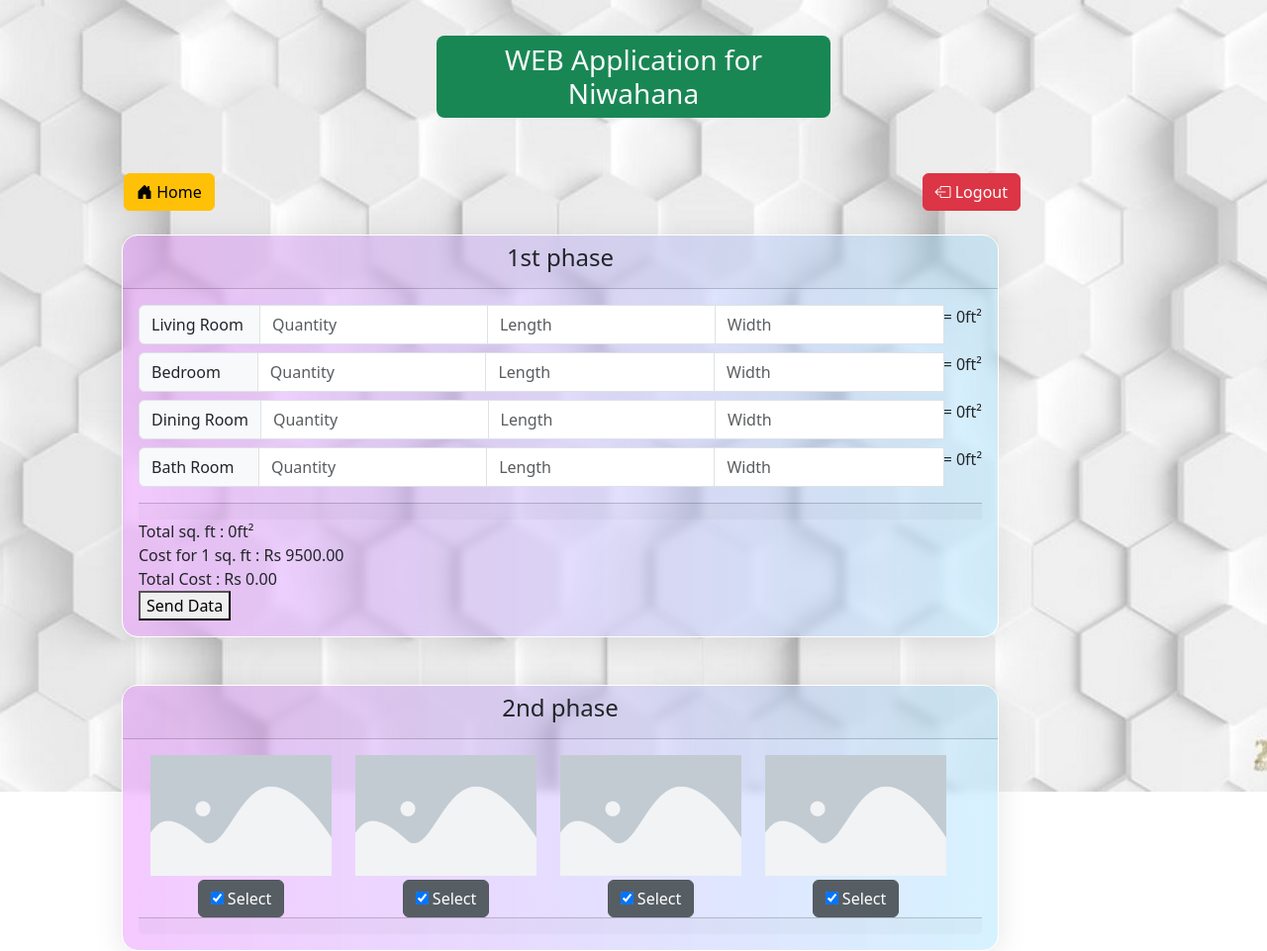
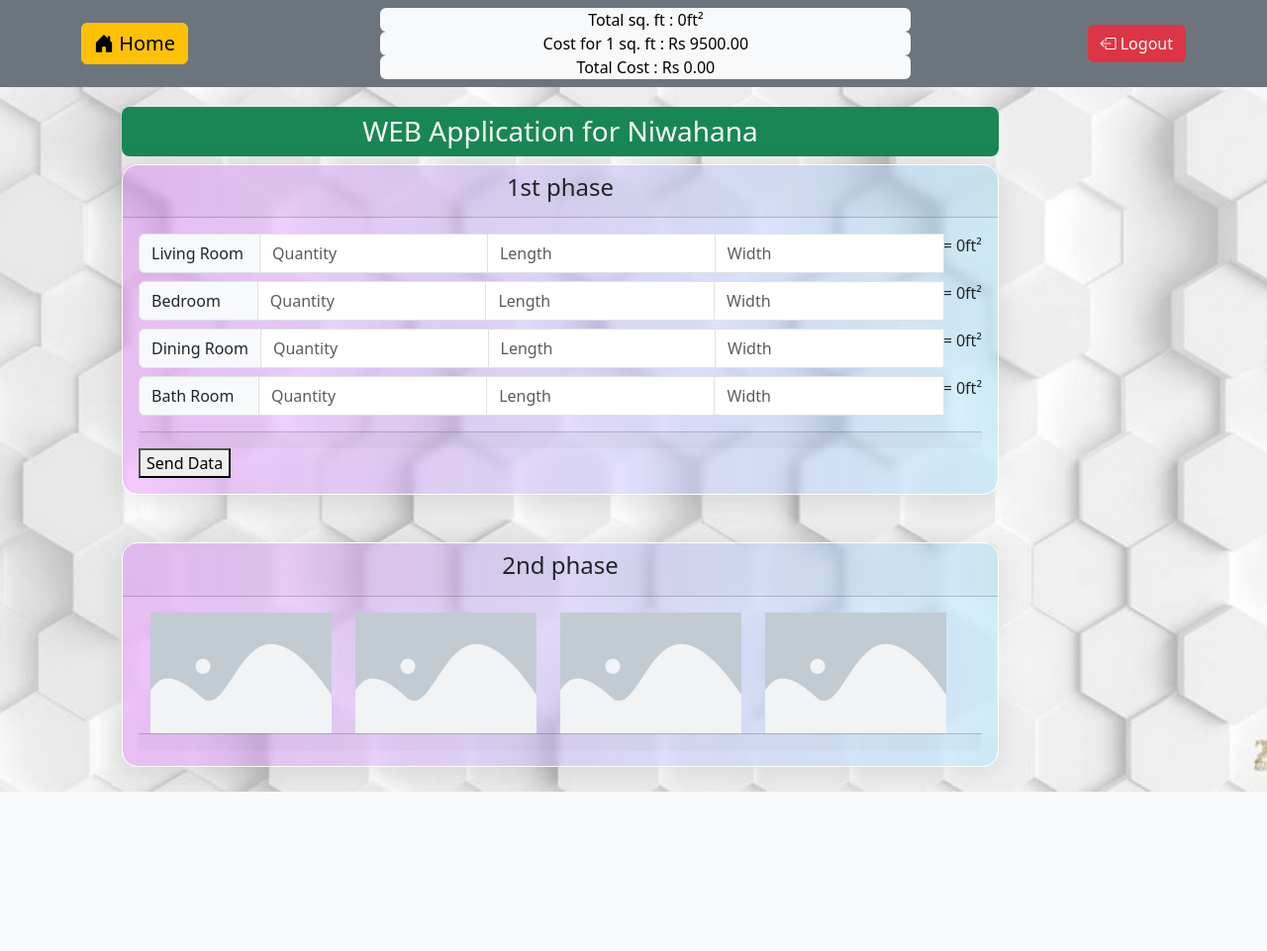
Before and after one commit to razorisuru/niwahana-app, a PHP site: page /view.php in a window 1280 px wide. Shown: the whole page at 99% size. After the commit the page ends 800 px from the top, so only its background shows below. Run offline with PHP 8.4, Linux system fonts and the light colour scheme; a user stored in the database is signed in; data comes from the database, SQL or seed files in the repository.

Commit message:
Nav bar updated to sticky

```diff
--- a/app.js
+++ b/app.js
@@ -31,34 +31,3 @@ setInterval(function multiply() {
     document.getElementById("sqft1").innerHTML = "Cost for 1 sq. ft : Rs " + sqft1 +".00";
     document.getElementById("cost").innerHTML = "Total Cost : Rs " + cost+".00";
   }, 500);
-
-  function sendData() {
-    // Get the value of your JavaScript variable
-    const phpsqft = sqft;
-    const phpcost = cost;
-
-    // Create a new AJAX request
-    const xhttp = new XMLHttpRequest();
-
-    // Set the request method and URL
-    xhttp.open("POST", db.php, true);
-
-    // Set the request header to indicate that we are sending JSON data
-    xhttp.setRequestHeader("Content-type", "application/json");
-
-    // Define what should happen when the response comes back
-    xhttp.onreadystatechange = function() {
-      if (this.readyState == 4 && this.status == 200) {
-        // Display the response message
-        alert(this.responseText);
-      }
-    };
-
-    // Create a JSON object with the value of your JavaScript variable
-    const data1 = JSON.stringify({phpsqft: phpsqft});
-    const data2 = JSON.stringify({phpcost: phpcost});
-
-    // Send the request with the JSON data as the payload
-    xhttp.send(data1);
-    xhttp.send(data2);
-  }
--- a/view.php
+++ b/view.php
@@ -41,13 +41,7 @@ $result = mysqli_query($mysqli, "SELECT * FROM products ORDER BY id ASC");
 	background-repeat: no-repeat;">
 
 
-		<div class="row">
-			<div class="col-md-4"></div>
-			<div class="col-md-4 text-center">
-			<h3 class="text-center p-2 text-light mt-3 rounded-3 text-bg-success">WEB Application for Niwahana</h3>
-			</div>
-			<div class="col-md-4"></div>
-		</div>
+
 
 
 	<div class="mt-5 row container">
@@ -55,7 +49,6 @@ $result = mysqli_query($mysqli, "SELECT * FROM products ORDER BY id ASC");
 		<div class="col-md-10 ">
 
 				<div class="float">
-				<a class="btn btn-warning" href="index.php"><i class="bi bi-house-door-fill"></i> Home</a>
 				<!-- <?php
 				global $role;
 				$role = $_SESSION['role'];
@@ -65,13 +58,34 @@ $result = mysqli_query($mysqli, "SELECT * FROM products ORDER BY id ASC");
 					}
 				?> -->
 				</div>
-				<div class="fmt d-flex float-end">
-					<a class="btn btn-danger" href="logout.php"><i class="bi bi-box-arrow-left"></i> Logout</a>
-				</div>
+
 
 		<br/>
 	</div>
 
+		<nav class="navbar navbar-expand-lg fixed-top navbar-light bg-secondary">
+			<div class="container">
+					<a class="navbar-brand btn btn-warning" href="index.php"><i class="bi bi-house-door-fill"></i> Home</a>
+					<div class="row">
+						<div class="text-bg-light text-center rounded-2" id="sqft"></div>
+                        <div class="text-bg-light text-center rounded-2" id="sqft1"></div>
+                        <div class="text-bg-light text-center rounded-2" id="cost"></div>
+					</div>
+					<div class=" d-flex float-end">
+						<a class="btn btn-danger" href="logout.php"><i class="bi bi-box-arrow-left"></i> Logout</a>
+					</div>
+
+			</div>
+
+		</nav>
+
+	<div class="row">
+			<div class="col-md-1"></div>
+			<div class="col-md-10  text-center">
+			<h3 class="text-center p-2 text-light mt-3 rounded-3 text-bg-success ">WEB Application for Niwahana</h3>
+			</div>
+			<div class="col-md-1"></div>
+		</div>
 
 	<div class="row 1stphase">
 		<div class="col-md-1"></div>
@@ -126,10 +140,9 @@ $result = mysqli_query($mysqli, "SELECT * FROM products ORDER BY id ASC");
                               <!-- <input class="btn" type="submit" name="submit" /> -->
                             </form>
                             <div class="text-center card-footer"></div>
-                            <div class="">
-                              <div id="sqft"></div>
-                              <div id="sqft1"></div>
-                              <div id="cost"></div>
+                            <div class="col-md-4">
+
+
                             </div>
                             <button onclick="sendData()">Send Data</button>
                             <div id="response"></div>
@@ -154,41 +167,25 @@ $result = mysqli_query($mysqli, "SELECT * FROM products ORDER BY id ASC");
 							<div class="col-md-3">
 								<div class="text-center">
 									<img src="img/placeholder-image.webp" class="img-fluid" alt="...">
-									<div class="btn-group-toggle" data-toggle="buttons">
-										<label class="btn btn-secondary active mt-1">
-											<input type="checkbox" checked autocomplete="off"> Select
-										</label>
-									</div>
+
 								</div>
 							</div>
 							<div class="col-md-3">
 								<div class="text-center">
 									<img src="img/placeholder-image.webp" class="img-fluid" alt="...">
-									<div class="btn-group-toggle" data-toggle="buttons">
-										<label class="btn btn-secondary active mt-1">
-											<input type="checkbox" checked autocomplete="off"> Select
-										</label>
-									</div>
+
 								</div>
 							</div>
 							<div class="col-md-3">
 								<div class="text-center">
 									<img src="img/placeholder-image.webp" class="img-fluid" alt="...">
-									<div class="btn-group-toggle" data-toggle="buttons">
-										<label class="btn btn-secondary active mt-1">
-											<input type="checkbox" checked autocomplete="off"> Select
-										</label>
-									</div>
+
 								</div>
 							</div>
 							<div class="col-md-3">
 								<div class="text-center">
 									<img src="img/placeholder-image.webp" class="img-fluid" alt="...">
-									<div class="btn-group-toggle" data-toggle="buttons">
-										<label class="btn btn-secondary active mt-1">
-											<input type="checkbox" checked autocomplete="off"> Select
-										</label>
-									</div>
+
 								</div>
 							</div>
 						</div>
@@ -206,5 +203,9 @@ $result = mysqli_query($mysqli, "SELECT * FROM products ORDER BY id ASC");
 
 	<script src="https://cdn.jsdelivr.net/npm/bootstrap@5.3.0-alpha3/dist/js/bootstrap.bundle.min.js" integrity="sha384-ENjdO4Dr2bkBIFxQpeoTz1HIcje39Wm4jDKdf19U8gI4ddQ3GYNS7NTKfAdVQSZe" crossorigin="anonymous"></script>
 	<script src="app.js"></script>
+	<script>
+var myvalue = gg;
+$("#mydata").val(myvalue);
+</script>
 </body>
 </html>
```
